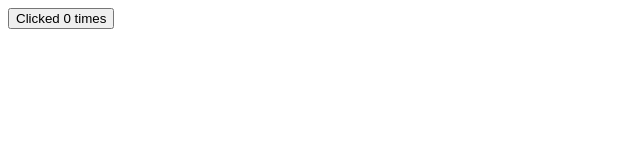
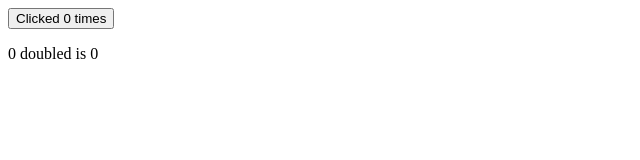
Before and after one commit to bzm3r/relearning-svelte, a SvelteKit app: page / in a window 1280 px wide. Shown: the top 160 px of the page, without its empty margins (0-640 px from the left). Built offline with nearby package versions, Linux system fonts and the light colour scheme.

Commit message:
the $derived rune

```diff
--- a/src/tutorial/Tutorial.svelte
+++ b/src/tutorial/Tutorial.svelte
@@ -4,9 +4,13 @@
 	function increment() {
 		count++;
 	}
+
+	let doubled = $derived(count * 2);
 </script>
 
 <button onclick={increment}>
 	Clicked {count}
 	{count === 1 ? 'time' : 'times'}
 </button>
+
+<p>{count} doubled is {doubled}</p>
```
